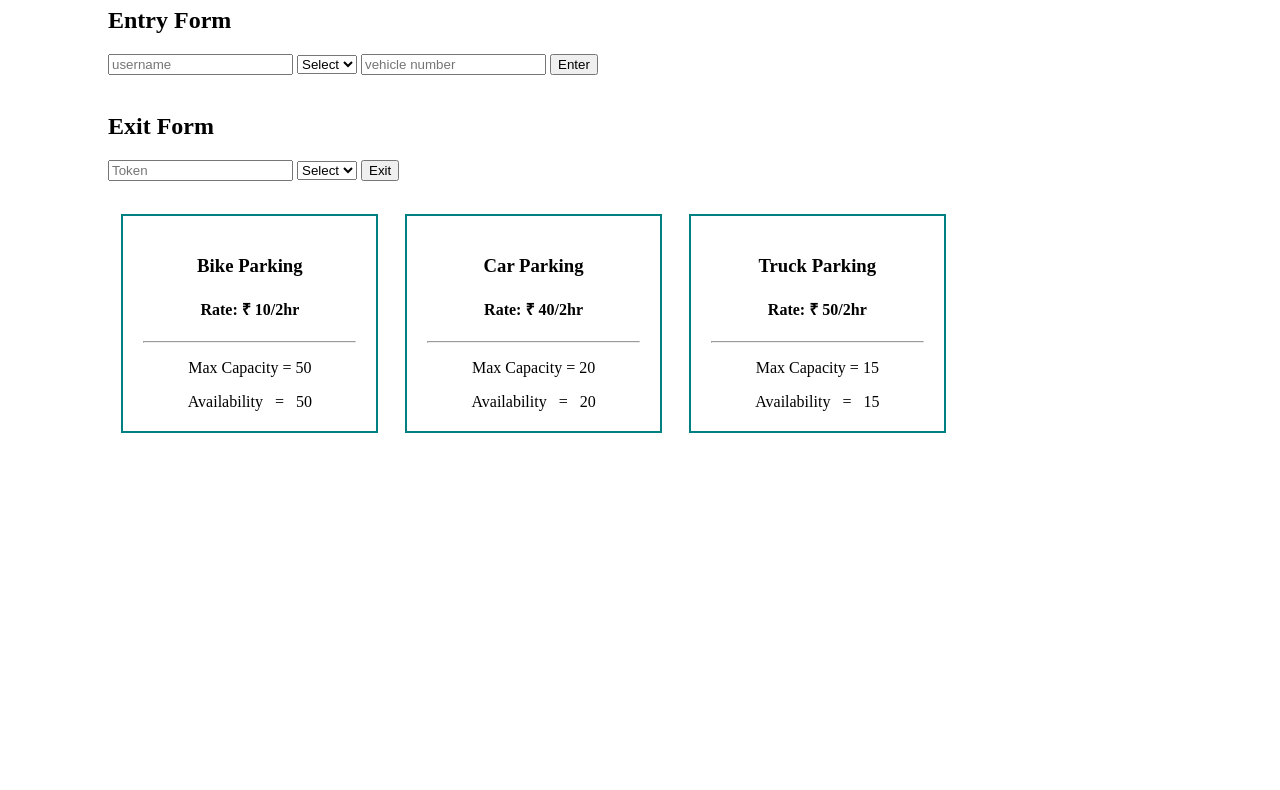
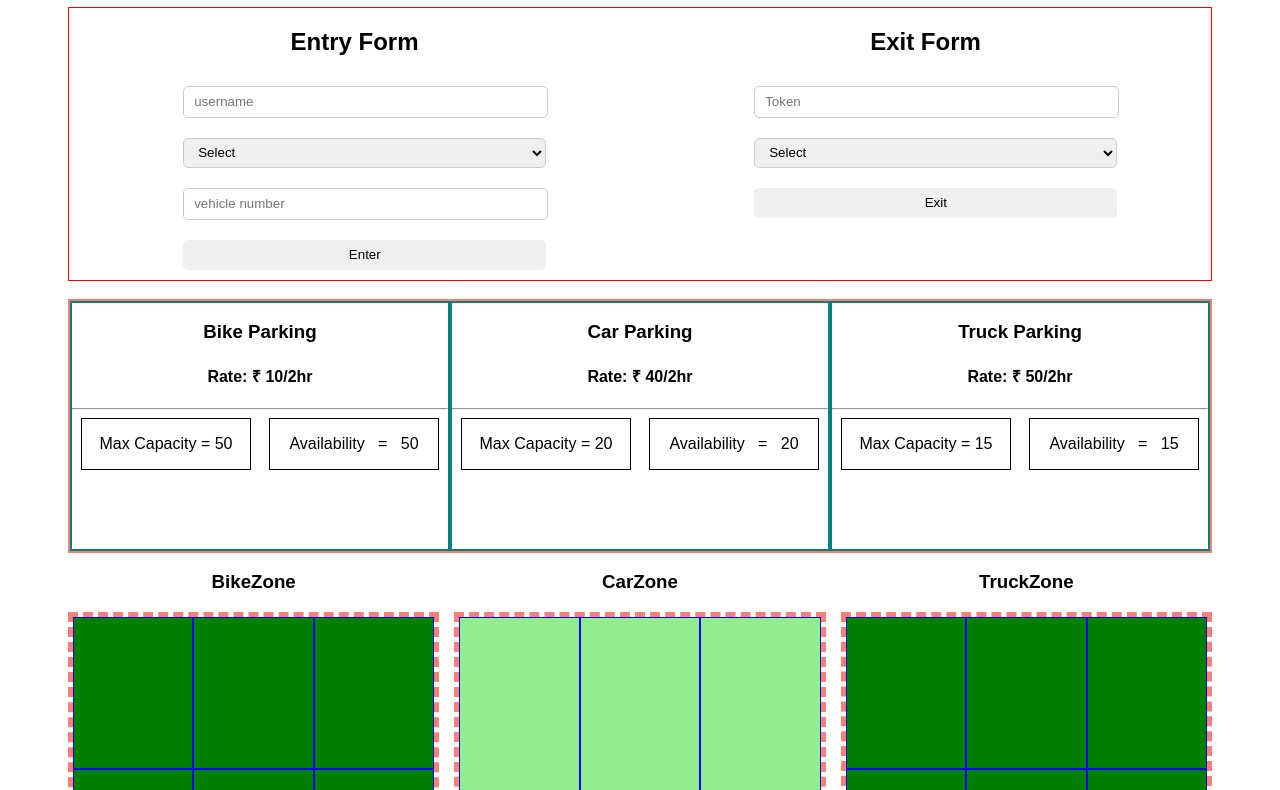
Before and after one commit to ShivamSinghhh/Parking_JS, a plain HTML site: page index.html in a window 1280 px wide. Shown: the part 73-863 px from the top of the page. Before the commit the page ends 800 px from the top, so only its background shows below. Drawn offline with Linux system fonts and the light colour scheme.

Commit message:
Update index.html

```diff
--- a/index.html
+++ b/index.html
@@ -7,25 +7,99 @@
     <meta name="viewport" content="width=device-width, initial-scale=1.0">
     <title>Parking</title>
     <style>
-        *{
-            align-items: center;
+        * {
+            font-family: sans-serif;
         }
+
         .parking {
-            display: flex;
-            width: 80%;
+            display: grid;
+            grid-template-columns: 1fr 1fr 1fr;
             height: 250px;
-            /* border: 2px solid salmon; */
+            border: 2px solid salmon;
+            justify-content: space-around;
+
+        }
+
+        .col-3 {
+            text-align: center;
+            border: 2px solid teal;
+        }
+
+        .container {
+            margin: auto 60px;
+            text-align: center;
+        }
+
+        .rowForm {
+            width: 30%;
+        }
+
+        .row {
+            display: grid;
+            grid-template-columns: 45% 45%;
             justify-content: space-around;
         }
 
-        .parking>div {
-            text-align: center;
-            width: 25%;
-            border: 2px solid teal;
-            padding: 20px;
+        .col-2 {
+            border: 1px solid black;
         }
-        .container{
-            margin: auto 100px;
+
+        #formDiv {
+            display: flex;
+            border: 1px solid red;
+            justify-content: space-evenly;
+        }
+
+
+        input,
+        select {
+            width: 100%;
+            height: 30px;
+            margin: 10px 0;
+            padding: 0 10px;
+            border: 1px solid #ccc;
+            border-radius: 5px;
+        }
+
+        select {
+            width: 106%;
+            border-radius: 5px;
+        }
+
+        button {
+            width: 106%;
+            height: 30px;
+            border: none;
+            cursor: pointer;
+            margin: 10px 0;
+            border-radius: 5px;
+        }
+
+        button:hover {
+            font-weight: 700;
+            font-size: larger;
+        }
+
+        .parkingSlot {
+            display: grid;
+            grid-template-columns: 1fr 1fr 1fr;
+            gap: 15px;
+        }
+
+        .disp-3 {
+            display: grid;
+            grid-template-columns: 1fr 1fr 1fr;
+            border: 5px dashed salmon;
+        }
+
+        .disp-3 img {
+            width: 100%;
+        }
+
+        .disp-3>div {
+            text-align: justify;
+            padding-left: 5px;
+
         }
     </style>
 
@@ -38,64 +112,104 @@
 
     <div class="container">
         <h1>Parking Management</h1>
-        <div class="row">
+        <div id="formDiv">
+            <div class="rowForm">
                 <h2>Entry Form</h2>
                 <form action="">
-        <input id="user" type="text" placeholder="username">
+                    <input id="user" type="text" placeholder="username"> </br>
                     <select name="" id="type">
                         <option>Select</option>
                         <option value="car">Car</option>
                         <option value="bike">Bike</option>
                         <option value="truck">Truck</option>
                     </select>
-        <input id="numPlate" type="text" placeholder="vehicle number">
+                    </br>
+                    <input id="numPlate" type="text" placeholder="vehicle number"> </br>
                     <button id="entry" onclick="bookParking(event)">Enter</button>
                 </form>
             </div>
             <br>
-   <div class="row">
+            <div class="rowForm">
                 <h2>Exit Form</h2>
                 <form action="">
-        <input id="token" type="text" placeholder="Token">
+                    <input id="token" type="text" placeholder="Token"> </br>
                     <select id="typeExit" name="" id="">
                         <option value="">Select</option>
                         <option value="car">Car</option>
                         <option value="bike">Bike</option>
                         <option value="truck">Truck</option>
-        </select>
+                    </select> </br>
                     <button id="exit" onclick="exitParking(event)">Exit</button>
                 </form>
+            </div>
+        </div>
         <br>
         <div class="parking">
-        <div>
+            <div class="col-3">
                 <h3>Bike Parking </h3>
                 <h4>Rate: ₹ 10/2hr</h4>
                 <hr />
+                <div class="row">
+                    <div class="col-2">
                         <p>Max Capacity = <span id="maxBike"></span></p>
-            <span>Availability &nbsp; = &nbsp; </span>
+                    </div>
+                    <div class="col-2">
+                        <p><span>Availability &nbsp; = &nbsp; </span>
                             <span id="bikeNum"></span>
+                        </p>
+                    </div>
+                </div>
 
             </div>
-        <div>
+            <div class="col-3">
                 <h3>Car Parking </h3>
                 <h4>Rate: ₹ 40/2hr</h4>
                 <hr />
+                <div class="row">
+                    <div class="col-2">
                         <p>Max Capacity = <span id="maxCar"></span></p>
-            <span>Availability &nbsp; = &nbsp; </span>
+                    </div>
+                    <div class="col-2">
+                        <p><span>Availability &nbsp; = &nbsp; </span>
                             <span id="carNum"></span>
+                        </p>
+                    </div>
+
 
                 </div>
-        <div>
+            </div>
+            <div class="col-3">
                 <h3>Truck Parking </h3>
                 <h4>Rate: ₹ 50/2hr</h4>
                 <hr />
+                <div class="row">
+                    <div class="col-2">
                         <p>Max Capacity = <span id="maxTruck"></span></p>
-            <span>Availability &nbsp; = &nbsp; </span>
-            <span id="truckNum"></span>
-
+                    </div>
+                    <div class="col-2">
+                        </p><span>Availability &nbsp; = &nbsp; </span>
+                        <span id="truckNum"></span></p>
                     </div>
 
                 </div>
+            </div>
+        </div>
+
+        <div class="parkingSlot">
+            <div>
+                <h3>BikeZone</h3>
+                <div id="bikeZone" class="disp-3"></div>
+            </div>
+            <div>
+                <h3>CarZone</h3>
+                <div id="carZone" class="disp-3"></div>
+            </div>
+            <div>
+                <h3>TruckZone</h3>
+                <div id="truckZone" class="disp-3"></div>
+            </div>
+        </div>
+
     </div>
 
 </body>
@@ -111,6 +225,54 @@
     if (localStorage.getItem("parkingZone") == undefined) { setLocalStorage() }
 
     let parkingZone = JSON.parse(localStorage.getItem("parkingZone"));
+    //----------bikeZone-----------------------//
+    let bikeSlot = JSON.parse(localStorage.getItem("bikeSlot"));
+    let bikeDiv = document.getElementById("bikeZone");
+    for (let i = 0; i < bikeSlot.length; i++) {
+        let div = document.createElement("div");
+        div.setAttribute("id", `bike${i}`);
+        div.style.height = "150px";
+        div.style.background = "green";
+        div.style.border = "1px solid blue";
+        bikeZone.append(div)
+    }
+    //------------------CarZone--------------------//
+    let carSlot = JSON.parse(localStorage.getItem("carSlot"));
+    let carZone = document.getElementById("carZone");
+    for (let i = 0; i < carSlot.length; i++) {
+        let div = document.createElement("div");
+        div.setAttribute("id", `car${i}`);
+        div.style.height = "180px";
+        div.style.border = "1px solid blue";
+
+        if (carSlot[i].avail) {
+            div.style.background = "lightgreen";
+        } else {
+            div.style.background = "#F48FB1";
+            let img = document.createElement("img");
+            let p1 = document.createElement("p");
+            let p2 = document.createElement("p");
+            let p3 = document.createElement("p");
+            img.src = "https://encrypted-tbn0.gstatic.com/images?q=tbn:ANd9GcT9_Ufdi1GXC8jqzaYdNkNjB9fO20dqTVSo8A&usqp=CAU";
+            p1.innerText = `user : ${carSlot[i].username}`;
+            p2.innerText = `veh_No. : ${carSlot[i].vehicle_No}`;
+            div.append(img, p1, p2);
+        }
+
+        carZone.append(div);
+    }
+
+    //-----------Truck-Zone----------------------------//
+    let truckSlot = JSON.parse(localStorage.getItem("truckSlot"));
+    let truckZone = document.getElementById("truckZone");
+    for (let i = 0; i < truckSlot.length; i++) {
+        let div = document.createElement("div");
+        div.setAttribute("id", `truck${i}`);
+        div.style.height = "150px";
+        div.style.background = "green";
+        div.style.border = "1px solid blue";
+        truckZone.append(div)
+    }
 
 
 
@@ -145,11 +307,11 @@
 
         console.log(user, type, numPlate)
 
-        if (type === "bike") { bookBikeParking(user,type,numPlate) }
+        if (type === "bike") { bookBikeParking(user, type, numPlate) }
 
-        else if (type === "car") { bookCarParking(user,type,numPlate) }
+        else if (type === "car") { bookCarParking(user, type, numPlate) }
 
-        else if (type === "truck") { bookTruckParking(user,type,numPlate) }
+        else if (type === "truck") { bookTruckParking(user, type, numPlate) }
 
         document.getElementById("user").value = "";
         document.getElementById('type').selectedIndex = 0;
@@ -157,7 +319,7 @@
     }
 
     //----------bike parking------------------------//
-    function bookBikeParking(user,type,numPlate) {
+    function bookBikeParking(user, type, numPlate) {
 
         let parkingZone = JSON.parse(localStorage.getItem("parkingZone"));
         let span1 = document.getElementById("bikeNum")
@@ -191,7 +353,7 @@
 
     //-----------Car Parking----------------------//
 
-    function bookCarParking(user,type,numPlate) {
+    function bookCarParking(user, type, numPlate) {
 
         let parkingZone = JSON.parse(localStorage.getItem("parkingZone"));
         let span2 = document.getElementById("carNum")
@@ -214,6 +376,17 @@
                     localStorage.setItem("parkingZone", JSON.stringify(parkingZone));
                     window.alert(`Hello ${user}! Thank you for parking your Car. your userToken = ${i}.`)
                     span2.innerText = parkingZone.car.avail;
+
+                    let div = document.getElementById(`car${i}`);
+                    div.style.background = "#F48FB1";
+                    let img = document.createElement("img");
+                    img.src = "https://encrypted-tbn0.gstatic.com/images?q=tbn:ANd9GcT9_Ufdi1GXC8jqzaYdNkNjB9fO20dqTVSo8A&usqp=CAU"
+
+                    let p1 = document.createElement("p");
+                    let p2 = document.createElement("p");
+                    p1.innerText = `user : ${user}`;
+                    p2.innerText = `veh_No. : ${numPlate}`;
+                    div.append(img, p1, p2);
                     break;
 
                 }
@@ -224,7 +397,7 @@
 
     //----------book Truck Parking------------------//
 
-    function bookTruckParking(user,type,numPlate) {
+    function bookTruckParking(user, type, numPlate) {
 
         let parkingZone = JSON.parse(localStorage.getItem("parkingZone"));
         let span3 = document.getElementById("truckNum")
@@ -279,6 +452,7 @@
         let parkingZone = JSON.parse(localStorage.getItem("parkingZone"));
         let span1 = document.getElementById("bikeNum")
         let bikeSlot = JSON.parse(localStorage.getItem("bikeSlot"));
+        console.log("bike =", bikeSlot)
         let flag = true;
         for (let i = 0; i < bikeSlot.length; i++) {
             if (i > token) { break }
@@ -290,10 +464,10 @@
                     let rate = 10;
                     let exitTime = new Date().getTime();;
                     let diff = exitTime - bikeSlot[i].entry;
-                    console.log(exitTime,bikeSlot[i].entry)
-                    diff = (diff)/(1000*60*60);
+                    console.log(exitTime, bikeSlot[i].entry)
+                    diff = (diff) / (1000 * 60 * 60);
                     console.log(diff)
-                    diff = Math.ceil(diff/2)
+                    diff = Math.ceil(diff / 2)
                     let cost = rate * diff;
                     window.alert(`Hello ${bikeSlot[i].username} Please pay ₹ ${cost} for your vehicle no.${bikeSlot[i].vehicle_No}`)
                     bikeSlot[i].avail = true;
@@ -310,7 +484,7 @@
 
             }
         }
-        if(flag) {window.alert(`There is no Vehicle parked with this TokenID`)}
+        if (flag) { window.alert(`There is no Vehicle parked with this TokenID`) }
 
 
     }
@@ -333,8 +507,8 @@
                     let rate = 40;
                     let exitTime = new Date().getTime();;
                     let diff = exitTime - carSlot[i].entry;
-                    diff = (diff)/(1000*60*60);
-                    diff = Math.ceil(diff/2)
+                    diff = (diff) / (1000 * 60 * 60);
+                    diff = Math.ceil(diff / 2)
                     let cost = rate * diff;
                     window.alert(`Hello ${carSlot[i].username} Please pay ₹ ${cost} for your vehicle no.${carSlot[i].vehicle_No}`)
                     carSlot[i].avail = true;
@@ -346,12 +520,16 @@
                     localStorage.setItem("carSlot", JSON.stringify(carSlot));
                     localStorage.setItem("parkingZone", JSON.stringify(parkingZone));
                     span2.innerText = parkingZone.car.avail;
+
+                    let div = document.getElementById(`car${i}`);
+                    div.style.background = "lightgreen";
+                    div.innerText = "Vaccant";
                     break;
                 }
 
             }
         }
-        if(flag) {window.alert(`There is no Vehicle parked with this TokenID`)}
+        if (flag) { window.alert(`There is no Vehicle parked with this TokenID`) }
 
 
     }
@@ -373,8 +551,8 @@
                     let rate = 50;
                     let exitTime = new Date().getTime();;
                     let diff = exitTime - truckSlot[i].entry;
-                    diff = (diff)/(1000*60*60);
-                    diff = Math.ceil(diff/2)
+                    diff = (diff) / (1000 * 60 * 60);
+                    diff = Math.ceil(diff / 2)
                     let cost = rate * diff;
                     window.alert(`Hello ${truckSlot[i].username} Please pay ₹ ${cost} for your vehicle no.${truckSlot[i].vehicle_No}`)
                     truckSlot[i].avail = true;
@@ -391,7 +569,8 @@
 
             }
         }
-        if(flag) {window.alert(`There is no Vehicle parked with this TokenID`)}
+
+        if (flag) { window.alert(`There is no Vehicle parked with this TokenID`) }
 
 
     }
```
Lines whose indentation alone changed are shown as unchanged.
